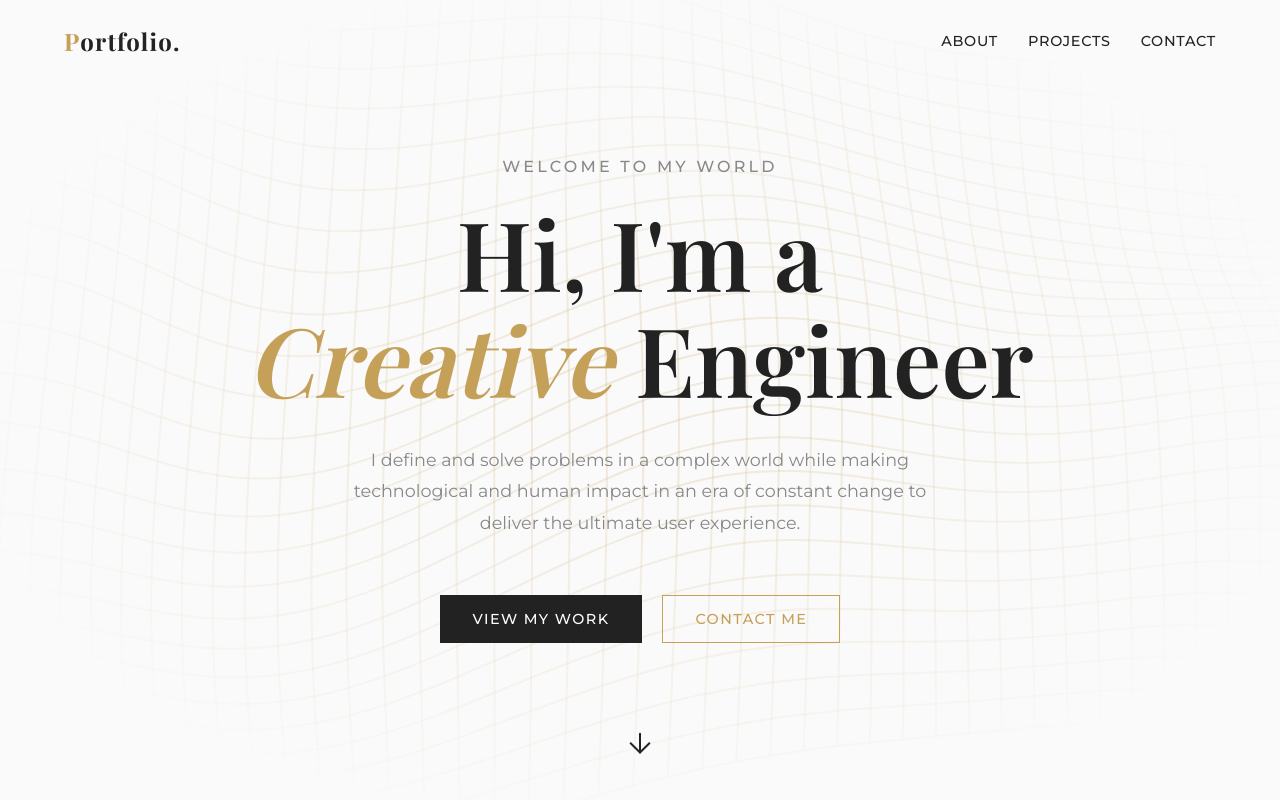
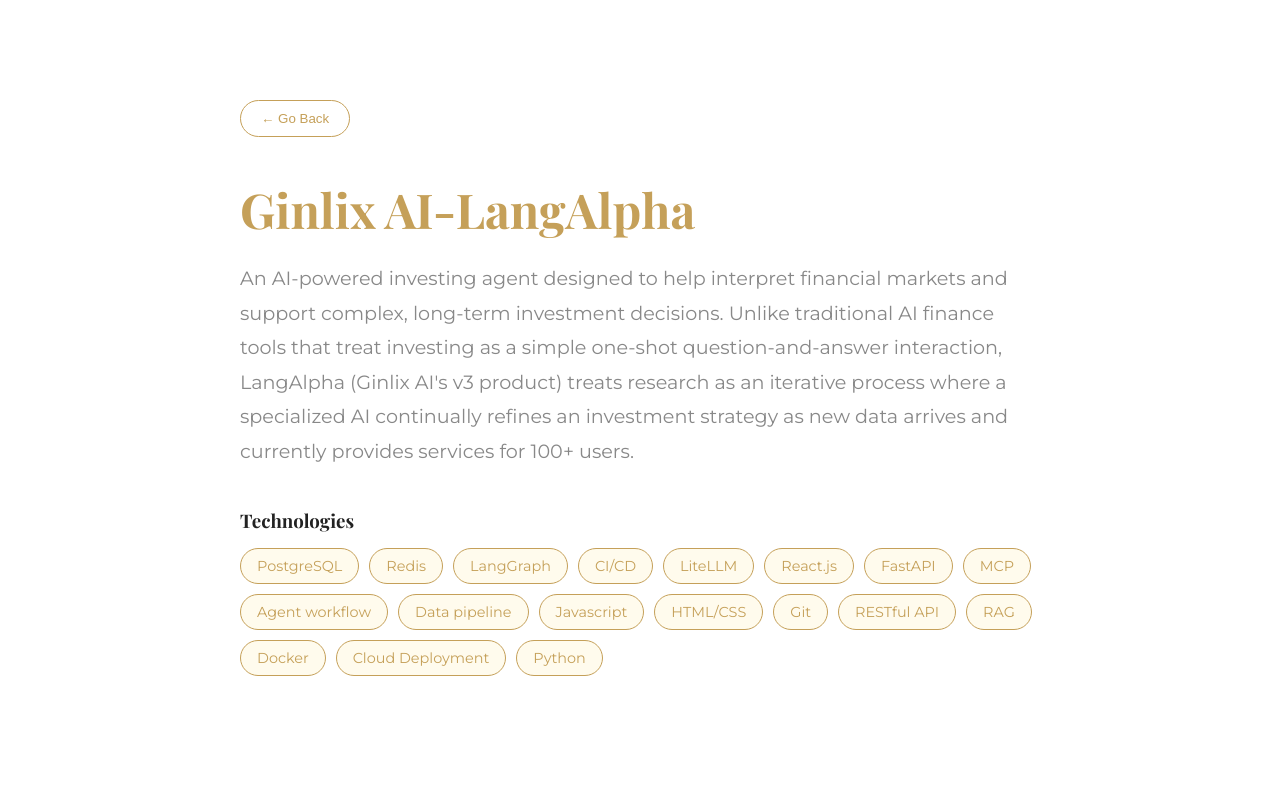
Before and after one commit to leo-Zhizhu/CyberPortfolio, a React (Vite) app: page /zhuzhi/1 in a window 1280 px wide. Shown: the top 800 px of the page. Built offline with nearby package versions, Linux system fonts and the light colour scheme; a web font is replaced by a local one.

Commit message:
Introduce react-router-dom, add /zhuzhi routing layer, session cache current carousel, setup detail UI skeleton routing

```diff
--- a/package.json
+++ b/package.json
@@ -14,6 +14,7 @@
     "lucide-react": "^0.575.0",
     "react": "^19.2.0",
     "react-dom": "^19.2.0",
+    "react-router-dom": "^7.13.1",
     "simplex-noise": "^4.0.3"
   },
   "devDependencies": {
--- a/src/App.jsx
+++ b/src/App.jsx
@@ -1,19 +1,31 @@
 import React from 'react';
+import { BrowserRouter, Routes, Route, Navigate } from 'react-router-dom';
 import Navbar from './components/Navbar';
 import Hero from './components/Hero';
 import About from './components/About';
 import Projects from './components/Projects';
 import Contact from './components/Contact';
+import ProjectDetail from './components/ProjectDetail';
+
+const Home = () => (
+  <>
+    <Navbar />
+    <Hero />
+    <About />
+    <Projects />
+    <Contact />
+  </>
+);
 
 function App() {
   return (
-    <>
-      <Navbar />
-      <Hero />
-      <About />
-      <Projects />
-      <Contact />
-    </>
+    <BrowserRouter>
+      <Routes>
+        <Route path="/" element={<Navigate to="/zhuzhi" replace />} />
+        <Route path="/zhuzhi" element={<Home />} />
+        <Route path="/zhuzhi/:projectTitle" element={<ProjectDetail />} />
+      </Routes>
+    </BrowserRouter>
   );
 }
 
--- /dev/null
+++ b/src/components/ProjectDetail/index.jsx
@@ -0,0 +1,64 @@
+import React, { useEffect } from 'react';
+import { useParams, useNavigate } from 'react-router-dom';
+import { projects } from '../Projects';
+import { motion } from 'framer-motion';
+
+const ProjectDetail = () => {
+    const { projectTitle } = useParams();
+    const navigate = useNavigate();
+
+    // Find project based on title
+    const formattedTitle = projectTitle.replace(/-/g, ' ');
+    const project = projects.find(p => p.title === formattedTitle) || projects[0];
+
+    useEffect(() => {
+        window.scrollTo(0, 0);
+    }, []);
+
+    return (
+        <div style={{ minHeight: '100vh', padding: '100px 20px', background: 'var(--bg-color)', color: 'var(--text-main)', display: 'flex', flexDirection: 'column', alignItems: 'center' }}>
+            <motion.div
+                initial={{ opacity: 0, y: 20 }}
+                animate={{ opacity: 1, y: 0 }}
+                style={{ width: '100%', maxWidth: '800px' }}
+            >
+                <button
+                    onClick={() => navigate('/zhuzhi')}
+                    style={{
+                        background: 'transparent',
+                        border: '1px solid var(--accent-gold)',
+                        color: 'var(--accent-gold)',
+                        padding: '10px 20px',
+                        borderRadius: '25px',
+                        cursor: 'pointer',
+                        marginBottom: '40px',
+                        display: 'flex',
+                        alignItems: 'center',
+                        gap: '10px'
+                    }}
+                >
+                    ← Go Back
+                </button>
+
+                <h1 style={{ fontSize: '3rem', marginBottom: '20px', color: 'var(--accent-gold)' }}>
+                    {project.title}
+                </h1>
+
+                <p style={{ color: 'var(--text-muted)', fontSize: '1.2rem', lineHeight: '1.8', marginBottom: '40px' }}>
+                    {project.description}
+                </p>
+
+                <h3 style={{ marginBottom: '15px' }}>Technologies</h3>
+                <ul style={{ display: 'flex', flexWrap: 'wrap', gap: '10px', listStyle: 'none', padding: 0 }}>
+                    {project.tech.map((t, idx) => (
+                        <li key={idx} style={{ padding: '8px 16px', background: 'rgba(252, 211, 77, 0.1)', border: '1px solid var(--accent-gold)', borderRadius: '20px', color: 'var(--accent-gold)', fontSize: '0.9rem' }}>
+                            {t}
+                        </li>
+                    ))}
+                </ul>
+            </motion.div>
+        </div>
+    );
+};
+
+export default ProjectDetail;
--- a/src/components/Projects/ProjectCard.jsx
+++ b/src/components/Projects/ProjectCard.jsx
@@ -1,9 +1,11 @@
 import React, { useState } from 'react';
 import { motion } from 'framer-motion';
 import { Github, Maximize2, ExternalLink, Linkedin, Instagram } from 'lucide-react';
+import { useNavigate } from 'react-router-dom';
 
 const ProjectCard = ({ project, onHover, onLeave, styleOverride }) => {
     const [isHovered, setIsHovered] = useState(false);
+    const navigate = useNavigate();
 
     return (
         <motion.div
@@ -63,7 +65,10 @@
                         </h3>
                     </div>
                     <motion.button
-                        onClick={() => console.log(`Open detailed page for ${project.title}`)}
+                        onClick={() => {
+                            const safeTitle = project.title.replace(/\s+/g, '-');
+                            navigate(`/zhuzhi/${safeTitle}`);
+                        }}
                         whileHover={{ scale: 1.1, color: 'var(--accent-gold)' }}
                         style={{
                             color: 'var(--text-main)',
--- a/src/components/Projects/index.jsx
+++ b/src/components/Projects/index.jsx
@@ -5,7 +5,7 @@
 import LangAlphaLogo from '../../assets/langalpha_logo.svg';
 import CUAUVLogo from '../../assets/cuauv.svg';
 
-const projects = [
+export const projects = [
     {
         id: 1,
         title: 'Ginlix AI-LangAlpha',
@@ -75,10 +75,13 @@
 
 const Projects = () => {
     const [hoveredProjectId, setHoveredProjectId] = useState(null);
-    const [currentIndex, setCurrentIndex] = useState(0);
+    const [currentIndex, setCurrentIndex] = useState(() => {
+        return Number(sessionStorage.getItem('portfolio_carousel_idx')) || 0;
+    });
     const [isAnimating, setIsAnimating] = useState(false);
 
     useEffect(() => {
+        sessionStorage.setItem('portfolio_carousel_idx', currentIndex);
         setHoveredProjectId(null);
         setIsAnimating(true);
         const timer = setTimeout(() => setIsAnimating(false), 700);
```
Also changed, not shown: 1 other file (tests, documents, lock files or other folders).
